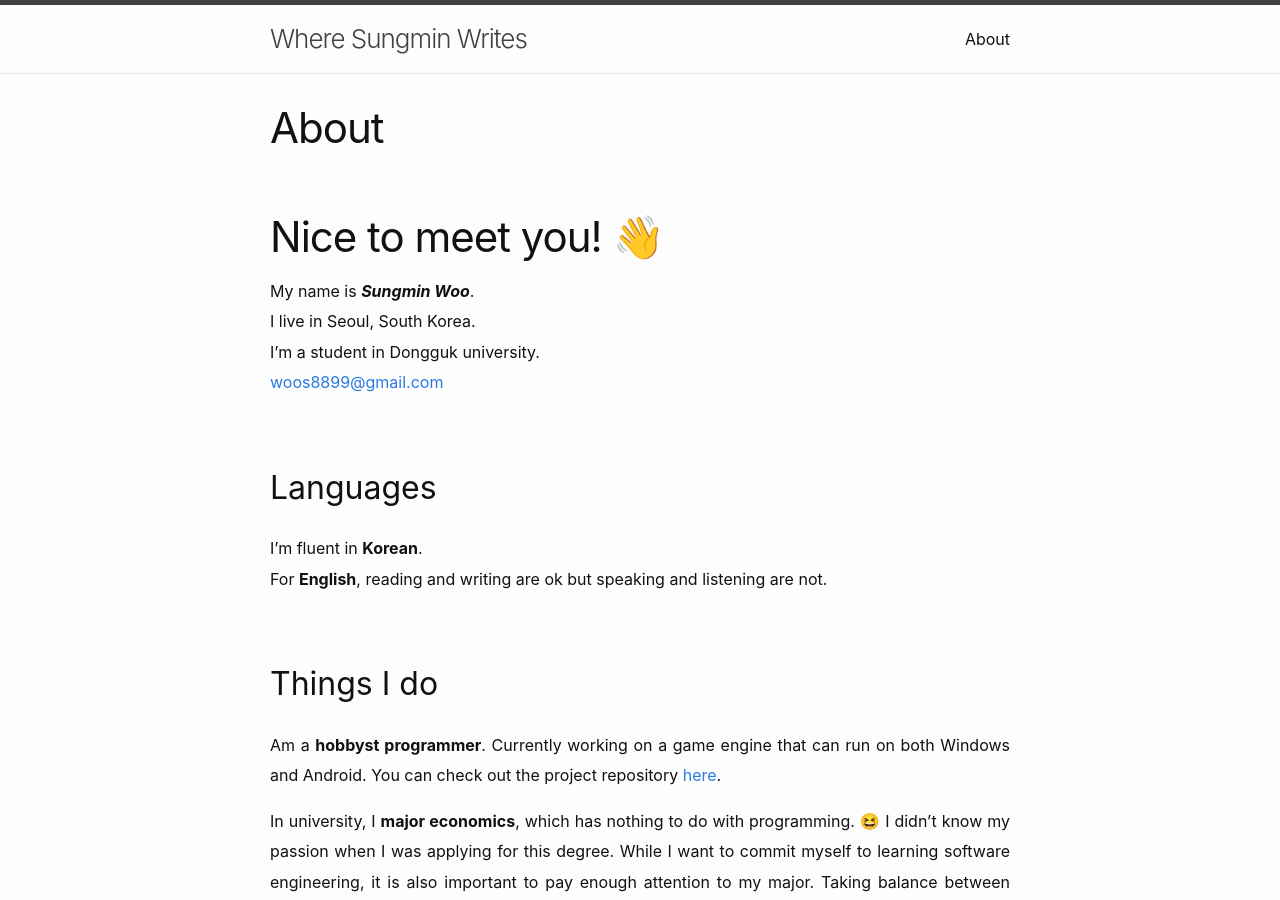
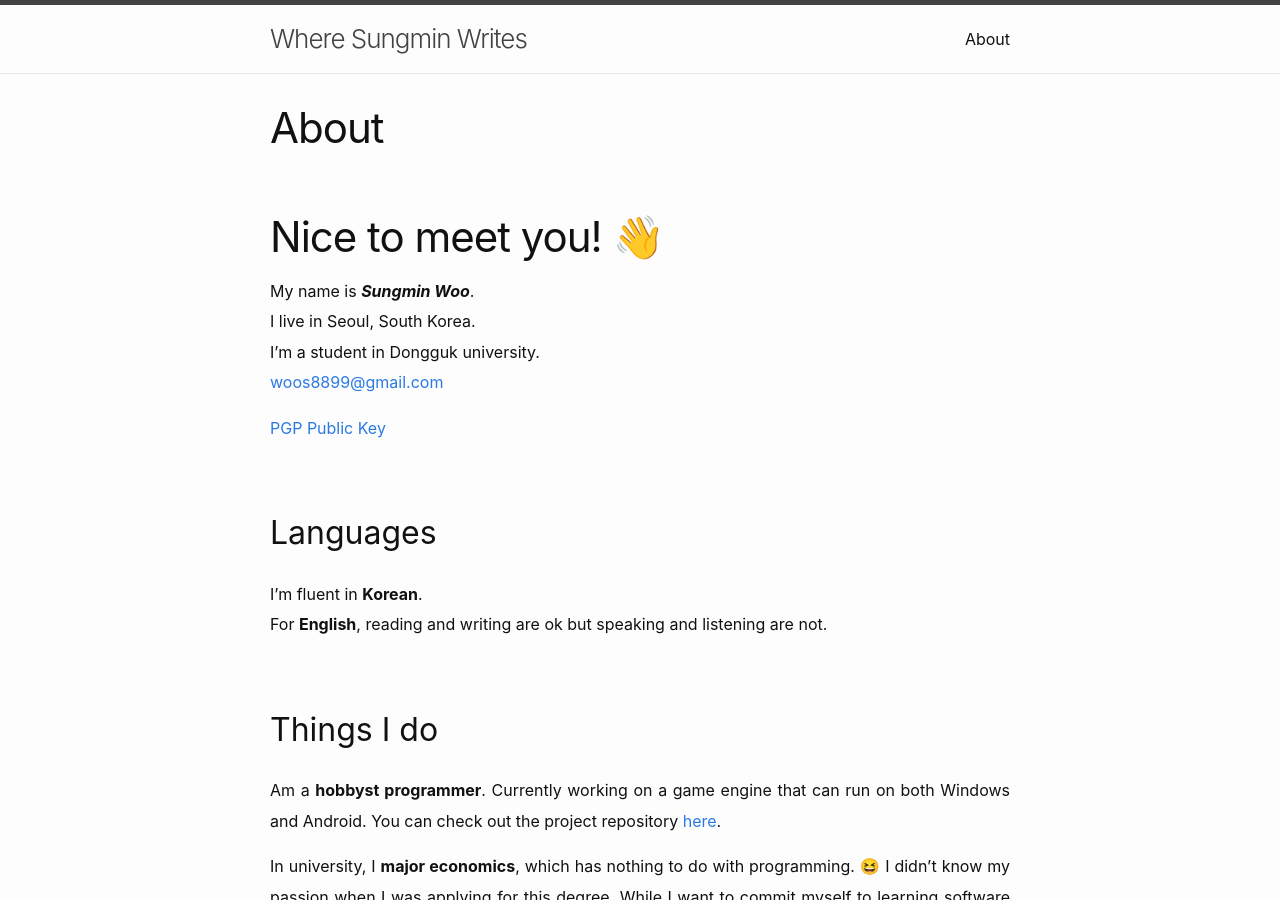
Before and after one commit to SausageTaste/SausageTaste.github.io, a Jekyll site: the page built from about.md, in a window 1280 px wide and 900 px high. Built offline with Jekyll 4.4.1, drawn with Linux system fonts in a browser that asks for light colours.

Commit message:
Distribute my PGP public key

```diff
--- a/about.md
+++ b/about.md
@@ -10,6 +10,8 @@ My name is ***Sungmin Woo***.
 I live in Seoul, South Korea.
 I'm a student in Dongguk university.
 <woos8899@gmail.com>
+
+[PGP Public Key](/assets/files/Sungmin%20Woo%20(High%20Security)_0x27419E96_public.asc)
 
 ## Languages
 
```
Also changed, not shown: 1 other file.
